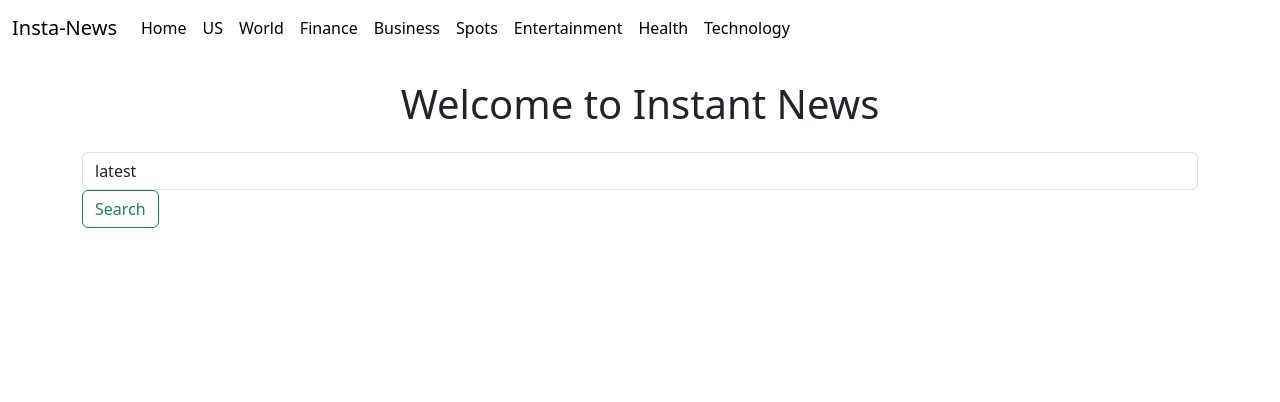
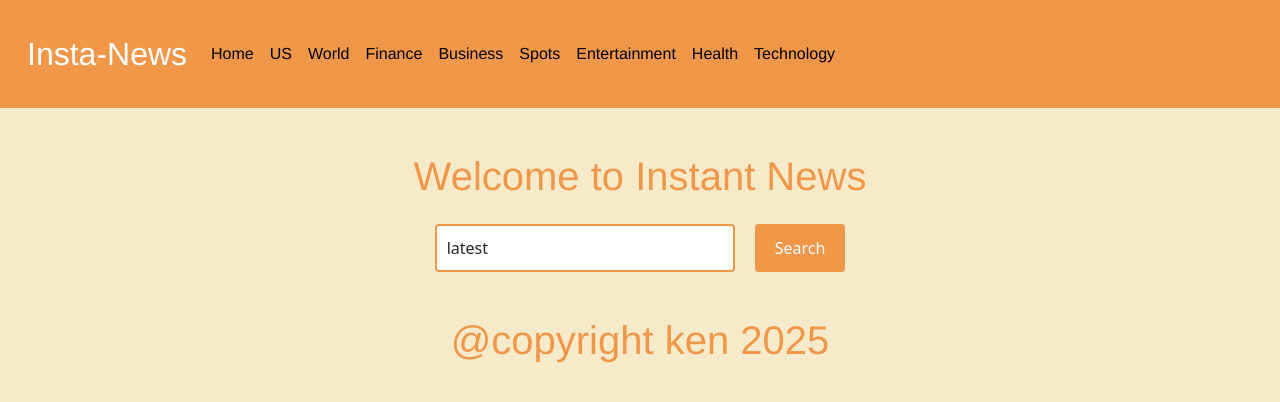
Before and after one commit to Nabea-ken/First-Flask, a Flask app: page / in a window 1280 px wide. Shown: the top 402 px of the page. Run offline with Flask 3, Linux system fonts and the light colour scheme; data that the repository does not hold is empty; style sheets or scripts are compiled from the project's sources.

Commit message:
Add custom sass styling bootstrap.

```diff
--- /dev/null
+++ b/static/styles.css
@@ -0,0 +1,106 @@
+body {
+  background-color: #f5ebcb;
+  color: #333;
+  margin: 0;
+  padding: 0;
+}
+
+.navbar {
+  background-color: #f09749;
+  padding: 25px 15px;
+  font-family: "Papyrus", Helvetica, Arial, sans-serif;
+}
+.navbar .navbar-brand {
+  color: white;
+  font-size: 2rem;
+}
+.navbar .navbar-brand:hover {
+  color: rgb(229.5, 229.5, 229.5);
+}
+.navbar .nav-link {
+  color: white;
+}
+.navbar .nav-link:hover {
+  color: rgb(229.5, 229.5, 229.5);
+  text-decoration: underline;
+}
+.navbar .navbar-toggler {
+  border-color: rgba(255, 255, 255, 0.5);
+}
+
+.container {
+  max-width: 800px;
+  margin: 0 auto;
+  padding: 20px;
+}
+
+h1 {
+  color: #f09749;
+  text-align: center;
+  margin-bottom: 30px;
+  font-family: "Papyrus", Helvetica, Arial, sans-serif;
+}
+
+form {
+  display: flex;
+  justify-content: center;
+  margin-bottom: 25px;
+}
+form input[type=text] {
+  padding: 10px;
+  font-size: 16px;
+  border: 2px solid #f09749;
+  border-radius: 4px;
+  width: 300px;
+  margin-right: 20px;
+}
+form #search-btn {
+  padding: 10px 20px;
+  font-size: 16px;
+  color: white;
+  background-color: #f09749;
+  border: none;
+  border-radius: 4px;
+  cursor: pointer;
+}
+form #search-btn:hover {
+  background-color: rgb(245.8248730964, 191.385786802, 143.6751269036);
+}
+
+.news-article {
+  background-color: white;
+  border-radius: 8px;
+  box-shadow: 4px 8px rgba(0, 0, 0, 0.1);
+  overflow: hidden;
+  transition: transform 0.2s;
+}
+.news-article:hover {
+  transform: translateY(-10px);
+}
+.news-article img {
+  max-width: 100%;
+  height: auto;
+  display: block;
+}
+.news-article h5 {
+  margin: 0;
+  padding: 10px;
+  background-color: #f09749;
+  color: white;
+  font-weight: 500;
+  font-size: 20px;
+  font-family: "Helvetica", Helvetica, Arial, sans-serif;
+}
+.news-article h5 a {
+  color: inherit;
+  text-decoration: none;
+}
+.news-article h5 a:hover {
+  text-decoration: underline;
+}
+.news-article p {
+  padding: 15px;
+  margin: 0;
+  font-size: 16px;
+  line-height: 1.5;
+}/*# sourceMappingURL=styles.css.map */
--- a/static/styles.scss
+++ b/static/styles.scss
@@ -0,0 +1,134 @@
+// Custom variables
+$primary-color: #f09749;
+$secondary-color: #2e82cc;
+$background-color: #f5ebcb;
+$text-color: #333;
+$border-color: #ccc;
+$font-family-main: 'Papyrus', Helvetica, Arial, sans-serif;
+$font-family: 'Helvetica', Helvetica, Arial, sans-serif;
+
+// Override Bootstrap themes
+
+// Import sass
+//@import "../node_modules/bootstrap/scss/bootstrap";
+
+body{
+    background-color: $background-color;
+    color: $text-color;
+    margin: 0;
+    padding: 0;
+}
+
+// navbar
+.navbar{
+    background-color:  $primary-color;
+    padding: 25px 15px;
+    font-family: $font-family-main;
+
+    .navbar-brand{
+        color: white;
+        font-size: 2rem;
+
+        &:hover{
+            color:darken($color: white, $amount: 10%)
+        }
+    }
+
+    .nav-link{
+        color: white;
+        &:hover{
+            color:darken($color: white, $amount: 10%);
+            text-decoration: underline;
+        }
+    }
+
+    .navbar-toggler{
+        border-color: rgba(255,255,255,0.5);
+    }
+}
+
+.container{
+    max-width: 800px;
+    margin: 0 auto;
+    padding: 20px;
+}
+
+h1{
+    color: $primary-color;
+    text-align: center;
+    margin-bottom: 30px;
+    font-family: $font-family-main;
+}
+
+// form
+form{
+    display: flex;
+    justify-content: center;
+    margin-bottom:  25px;
+
+    input[type='text']{
+        padding: 10px;
+        font-size: 16px;
+        border: 2px solid $primary-color;
+        border-radius: 4px;
+        width: 300px;
+        margin-right: 20px;
+    }
+    #search-btn{
+        padding: 10px 20px;
+        font-size: 16px;
+        color: white;
+        background-color: $primary-color;
+        border: none;
+        border-radius: 4px;
+        cursor:pointer;
+
+        &:hover{
+            background-color: lighten($color: $primary-color, $amount: 15%);
+        }
+    }
+}
+
+.news-article{
+    background-color: white;
+    border-radius: 8px;
+    box-shadow: 4px 8px rgba(0,0,0,0.1);
+    overflow: hidden;
+    transition: transform 0.2s;
+
+    &:hover{
+        transform: translateY(-10px);
+    }
+
+    img{
+        max-width: 100%;
+        height: auto;
+        display: block;
+    }
+
+    h5{
+        margin: 0;
+        padding: 10px;
+        background-color: $primary-color;
+        color: white;
+        font-weight: 500;
+        font-size: 20px;
+        font-family: $font-family;
+
+        a{
+            color:inherit;
+            text-decoration: none;
+
+            &:hover{
+                text-decoration: underline;
+            }
+        }
+    }
+
+    p{
+        padding: 15px;
+        margin: 0;
+        font-size: 16px;
+        line-height: 1.5;
+    }
+}
--- a/templates/index.html
+++ b/templates/index.html
@@ -51,7 +51,7 @@
         <form class="form-inline justify-content-center mb-4" method="get" action="/">
             <input class="form-control mr-5" type="text" name="query" value="{{query}}"
                 placeholder="Search for news here..." />
-            <button class="btn btn-outline-success" type="submit">Search</button>
+            <button id="search-btn" class="btn btn-primary" type="submit">Search</button>
         </form>
     </div>
     <div class="row">
@@ -74,6 +74,9 @@
     </div>
 
 </div>
+<div>
+    <h1>@copyright ken 2025</h1>
+</div>
 
 
 {% endblock %}
```
Also changed, not shown: package.json (added, +11 -0 lines), readme.md, 2 other files.
